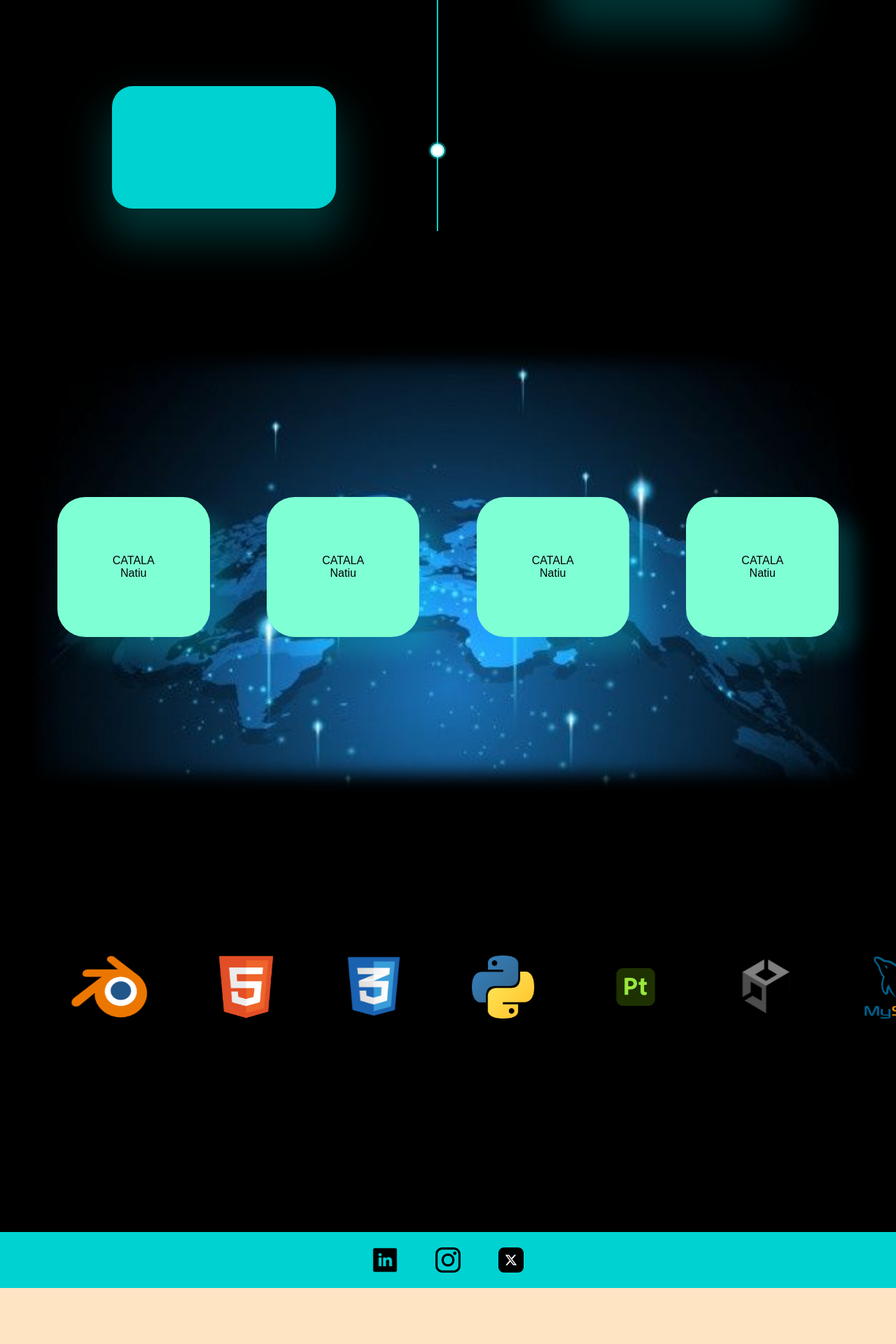
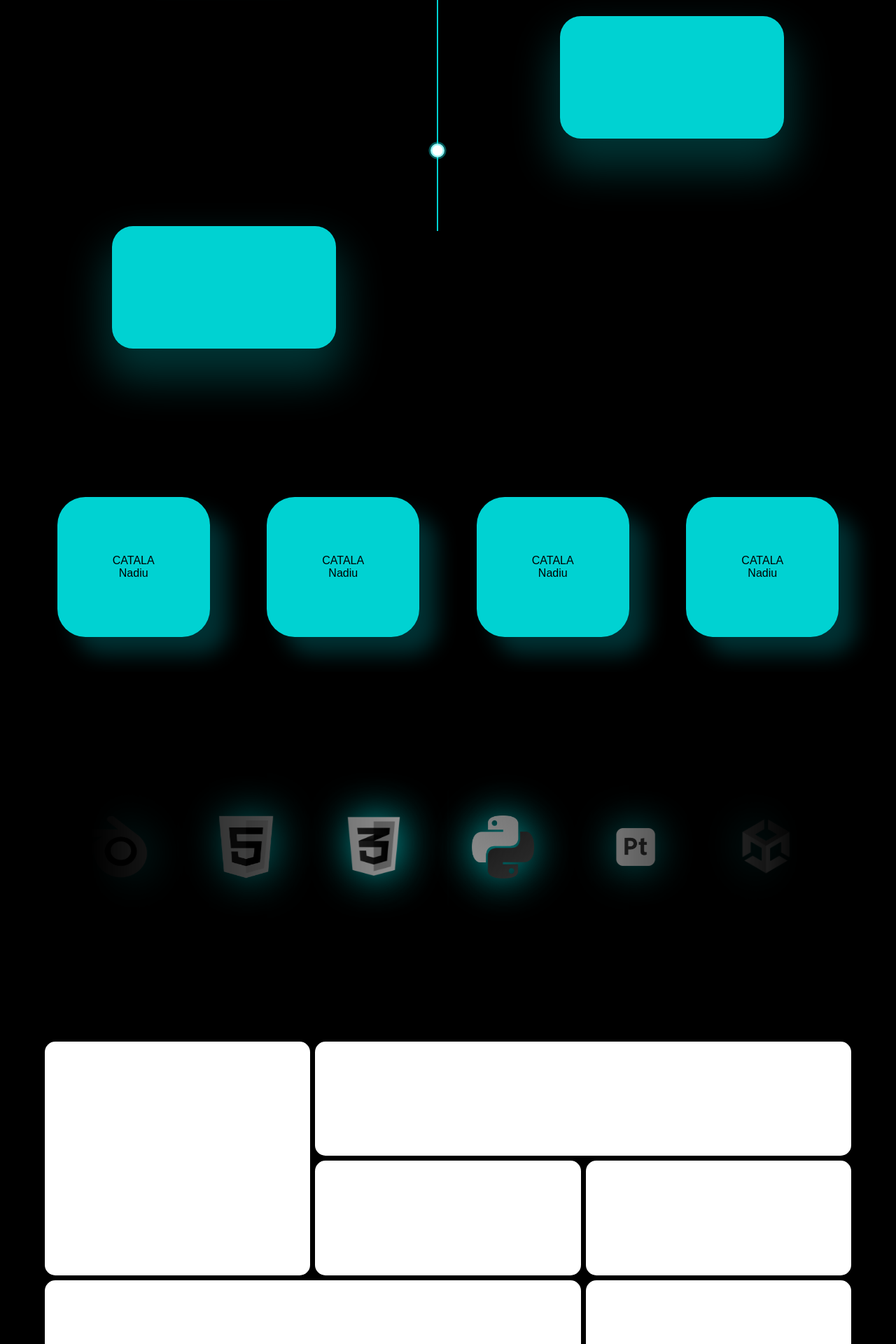
Before and after one commit to AyoubeDev/AyoubeDev_Web, a PHP site: page / in a window 1280 px wide. Shown: the part 1840-3760 px from the top of the page at 70% size. Run offline with PHP 8.4, Linux system fonts and the light colour scheme.

Commit message:
grid laboral

```diff
--- a/index.html
+++ b/index.html
@@ -24,10 +24,12 @@
   <!-- secció principal per mostrar una fotografia de mi i una descripció  -->
   <section id="section-header">
     <article>
-      <img src="" alt="" />
     </article>
     <article>
-      <p id="nom"></p>
+      <div class="typing-container">
+        <span>Soy </span>
+        <span class="dynamic-text"></span>
+      </div>
       <p id="descripcio"></p>
     </article>
   </section>
@@ -111,7 +113,7 @@
         CATALA
       </p>
       <p>
-        Natiu
+        Nadiu
       </p>
     </div>
     <div class="card">
@@ -119,7 +121,7 @@
         CATALA
       </p>
       <p>
-        Natiu
+        Nadiu
       </p>
     </div>
     <div class="card">
@@ -127,7 +129,7 @@
         CATALA
       </p>
       <p>
-        Natiu
+        Nadiu
       </p>
     </div>
     <div class="card">
@@ -135,7 +137,7 @@
         CATALA
       </p>
       <p>
-        Natiu
+        Nadiu
       </p>
     </div>
   </div>
@@ -237,12 +239,16 @@
   <!-- apartat de experiencia laboral -->
   <!-- un requadre amb imatge i el nom de l'empresa i al costat una descripció i la durada de la instancia -->
   <div id="exp_laboral">
-    <section id="grid">
-      <article></article>
-    </section>
+    <div class="parent">
+      <div id="div1"> </div>
+      <div id="div2"> </div>
+      <div id="div3"> </div>
+      <div id="div4"> </div>
+      <div id="div5"> </div>
+      <div id="div6"> </div>
+    </div>
   </div>
 
-  <div id="competencies"></div>
   <div id="projectes"></div>
 
   <footer>
--- a/style.css
+++ b/style.css
@@ -94,17 +94,129 @@
 /* ///////////////////////////////////////////////////////////// */
 
 section#section-header {
-    height: 700px;
+    height: 900px;
     display: flex;
     justify-content: space-evenly;
     align-items: center;
-    background: radial-gradient(circle, var(--second) 15%, var(--primary) 30%);
 }
+
+
 
 section#section-header article {
     width: 40%;
     height: 450px;
     background-color: var(--second);
+}
+
+
+/* Variables */
+:root {
+    --text-1: "diseñador";
+    --text-2: "desarrollador";
+    --n1: 10;
+    /* Length of "diseñador" */
+    --n2: 13;
+    /* Length of "desarrollador" */
+    --typing-speed: 1s;
+    --pause-time: 1.5s;
+    --cycle-time: calc(var(--typing-speed) + var(--pause-time));
+    --total-time: calc(var(--cycle-time) * 2);
+    /* Dos ciclos */
+
+    --cursor-width: 3px;
+    --cursor-color: #fff;
+}
+
+.typing-container {
+    display: inline-flex;
+    font-family: monospace;
+    font-size: 2.5rem;
+    color: white;
+    /* Necesario para el pseudoelemento del cursor */
+    position: relative;
+}
+
+.dynamic-text::before {
+    content: var(--text-1);
+    /* El texto por defecto es la primera palabra */
+    color: white;
+    /* La animación de cambio de contenido se aplica aquí */
+    animation:
+        type-change var(--total-time) steps(var(--n2)) infinite forwards;
+
+    /* Para controlar el ancho de la escritura */
+    width: 0;
+    overflow: hidden;
+    white-space: nowrap;
+
+    /* La animación de escribir/borrar se aplica aquí */
+    animation:
+        typing-erasing var(--total-time) linear infinite;
+}
+
+/* Cursor parpadeante (como pseudo-elemento del contenedor dinámico) */
+.dynamic-text::after {
+    content: "";
+    position: absolute;
+    right: 0;
+    top: 0;
+    bottom: 0;
+    width: var(--cursor-width);
+    background-color: var(--cursor-color);
+    animation:
+        caret-blink 0.75s step-end infinite;
+}
+
+
+/* 1. Animación que simula escribir y borrar (controla el ancho) */
+@keyframes typing-erasing {
+
+    /* 0% a 25%: Escribir "diseñador" (width crece) */
+    0% {
+        width: 0;
+    }
+
+    25% {
+        width: calc(var(--n1) * 1ch);
+    }
+
+    /* 25% a 35%: Pausa */
+    35% {
+        width: calc(var(--n1) * 1ch);
+    }
+
+    /* 35% a 50%: Borrar "diseñador" (width decrece) */
+    50% {
+        width: 0;
+    }
+
+    /* 50% a 75%: Escribir "desarrollador" (width crece) */
+    75% {
+        width: calc(var(--n2) * 1ch);
+    }
+
+    /* 75% a 90%: Pausa */
+    90% {
+        width: calc(var(--n2) * 1ch);
+    }
+
+    /* 90% a 100%: Borrar "desarrollador" (width decrece) */
+    100% {
+        width: 0;
+    }
+}
+
+/* 2. Animación del Cursor */
+@keyframes caret-blink {
+
+    from,
+    to {
+        opacity: 0
+    }
+
+    50% {
+        opacity: 1
+    }
 }
 
 /* ///////////////////////////////////////////////////////////// */
@@ -234,7 +346,7 @@
     justify-content: space-evenly;
     align-items: center;
 
-    height: 700px;
+    height: 300px;
     width: 100%;
 
     perspective: 900px;
@@ -244,7 +356,6 @@
     -webkit-box-shadow: 1px 1px 25px 55px rgba(0, 0, 0, 1) inset;
     -moz-box-shadow: 1px 1px 25px 55px rgba(0, 0, 0, 1) inset;
 
-    background-image: url(/IMG-references/lenguas/background-2.jpg);
     background-repeat: no-repeat;
     background-size: cover;
     background-position: center;
@@ -265,7 +376,7 @@
     height: 200px;
     width: 17%;
     border-radius: 40px;
-    background-color: aquamarine;
+    background-color: var(--second);
 
     box-shadow: 25px 25px 30px rgba(0, 247, 255, 0.2);
 
@@ -276,7 +387,7 @@
 div#llenguatges div.card:hover {
     box-shadow: 25px 25px 30px rgba(0, 247, 255, 0.438);
     transform: translateZ(30px) rotateY(20deg) rotateX(10deg);
-    background-color: aquamarine;
+    background-color: var(--second);
 
 }
 
@@ -303,18 +414,37 @@
     height: 500px;
     background-color: var(--primary);
     overflow: hidden;
+    position: relative;
+}
 
+.carousel::before {
+    content: "";
+    position: absolute;
+    top: 0;
+    left: 0;
+    width: 50vw;
+    height: 100%;
+    background: linear-gradient(to right, var(--primary) 20%, transparent 100%);
+    z-index: 10;
+    pointer-events: none;
+}
+
+.carousel::after {
+    content: "";
+    position: absolute;
+    top: 0;
+    right: 0;
+    width: 50vw;
+    height: 100%;
+    background: linear-gradient(to left, var(--primary) 20%, transparent 100%);
+    z-index: 10;
+    pointer-events: none;
 }
 
 .track {
     display: flex;
     width: calc(7vw * 10);
     animation: scroll var(--duration) linear infinite;
-        box-shadow: 1px 1px 79px 55px rgba(0, 0, 0, 1) inset;
-    -webkit-box-shadow: 1px 1px 79px 55px rgba(0, 0, 0, 1) inset;
-    -moz-box-shadow: 1px 1px 79px 55px rgba(0, 0, 0, 1) inset;
-    background-color: #003a3a;
-
 }
 
 .track img {
@@ -323,6 +453,9 @@
     object-fit: cover;
     user-select: none;
     -webkit-user-drag: none;
+    -webkit-filter: grayscale(1) invert(1);
+    filter: grayscale(1) invert(1) drop-shadow(1px 1px 30px var(--second));
+
 }
 
 @keyframes scroll {
@@ -338,6 +471,67 @@
 /* ///////////////////////////////////////////////////////////// */
 /* SKILLS
 /* SKILLS
+/* ///////////////////////////////////////////////////////////// */
+
+
+/* ///////////////////////////////////////////////////////////// */
+/* exp laboral
+/* exp laboral
+/* ///////////////////////////////////////////////////////////// */
+
+div#exp_laboral{
+    height: 70vh;
+    width: 100vw;
+    display: flex;
+    justify-content: center;
+    align-items: center;
+}
+
+
+.parent {
+    display: grid;
+    grid-template-columns: repeat(3, 1fr);
+    grid-template-rows: repeat(3, 1fr);
+    grid-column-gap: 7px;
+    grid-row-gap: 7px;
+
+    width: 90%;
+    height: 90%;
+}
+
+
+.parent div{
+    background-color: #fff;
+    border-radius: 15px;
+}
+
+#div1 {
+    grid-area: 1 / 2 / 2 / 4;
+}
+
+#div2 {
+    grid-area: 1 / 1 / 3 / 2;
+}
+
+#div3 {
+    grid-area: 2 / 2 / 3 / 3;
+}
+
+#div4 {
+    grid-area: 2 / 3 / 3 / 4;
+}
+
+#div5 {
+    grid-area: 3 / 1 / 4 / 3;
+}
+
+#div6 {
+    grid-area: 3 / 3 / 4 / 4;
+}
+
+/* ///////////////////////////////////////////////////////////// */
+/* exp laboral
+/* exp laboral
 /* ///////////////////////////////////////////////////////////// */
 
 /* ///////////////////////////////////////////////////////////// */
@@ -357,7 +551,6 @@
     height: 400px;
     width: 100%;
 
-    background-color: bisque;
 }
 
 footer div#social-media {
@@ -369,7 +562,11 @@
     justify-content: center;
     flex-direction: row;
 
-    background-color: #00d2d2;
+    background-color: var(--second);
+
+    box-shadow: -1px -1px 32px 23px var(--second);
+    -webkit-box-shadow: -1px -1px 23px 30px var(--second);
+    -moz-box-shadow: -1px -1px 23px 30px var(--second);
 }
 
 footer div#social-media a {
@@ -425,7 +622,11 @@
     justify-content: center;
     flex-direction: row;
 
-    background-color: var(--primary);
+    background-color: var(--second);
+
+    box-shadow: -1px -1px 23px 30px var(--second);
+    -webkit-box-shadow: -1px -1px 23px 30px var(--second);
+    -moz-box-shadow: -1px -1px 23px 30px var(--second);
 }
 
 footer div#PP a {
@@ -443,11 +644,12 @@
     justify-content: center;
     flex-direction: row;
 
-    background-color: #00d2d2;
+    background-color: var(--primary);
 }
 
 footer div#copyright p {
     font-size: 10px;
+    color: white;
 }
 
 
```
